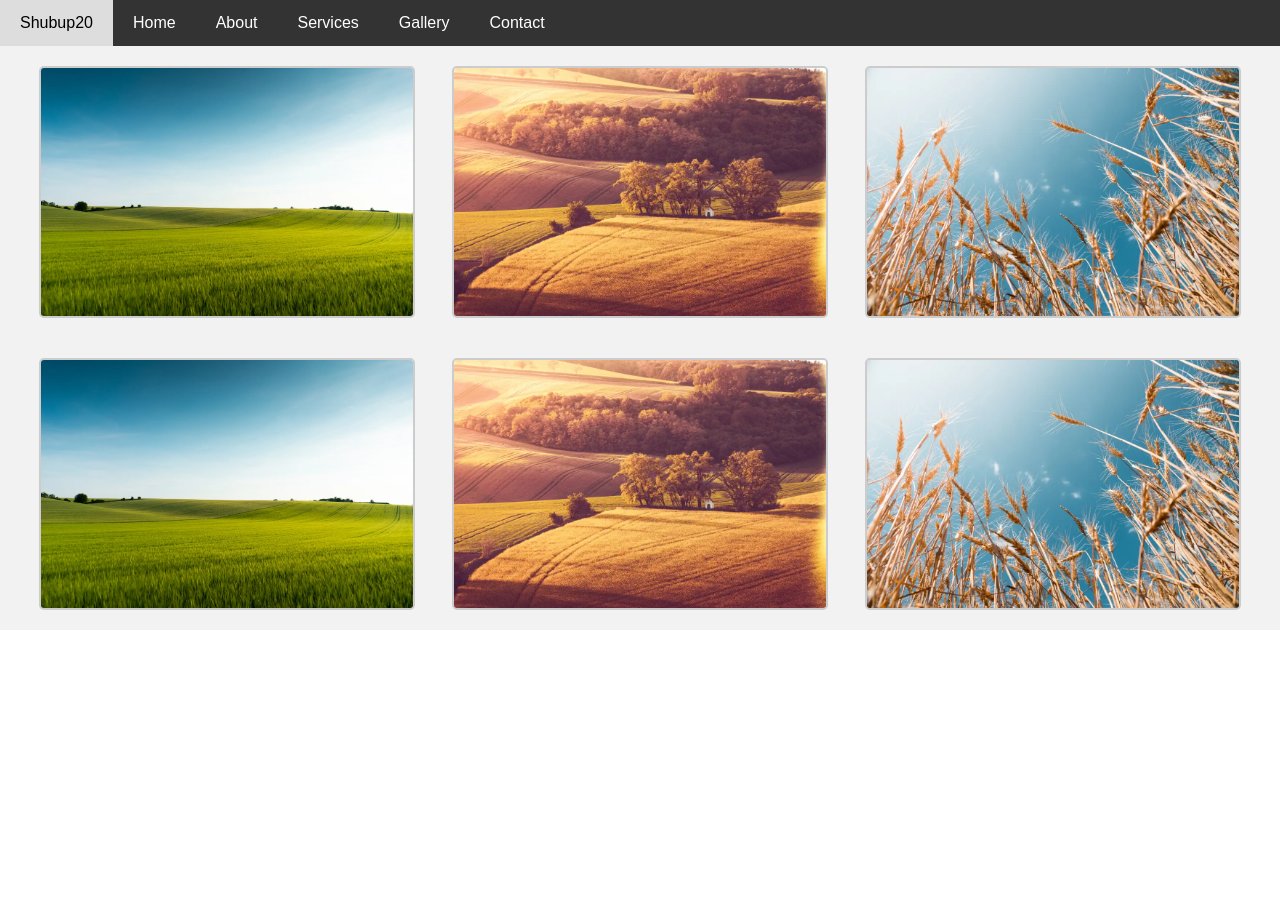
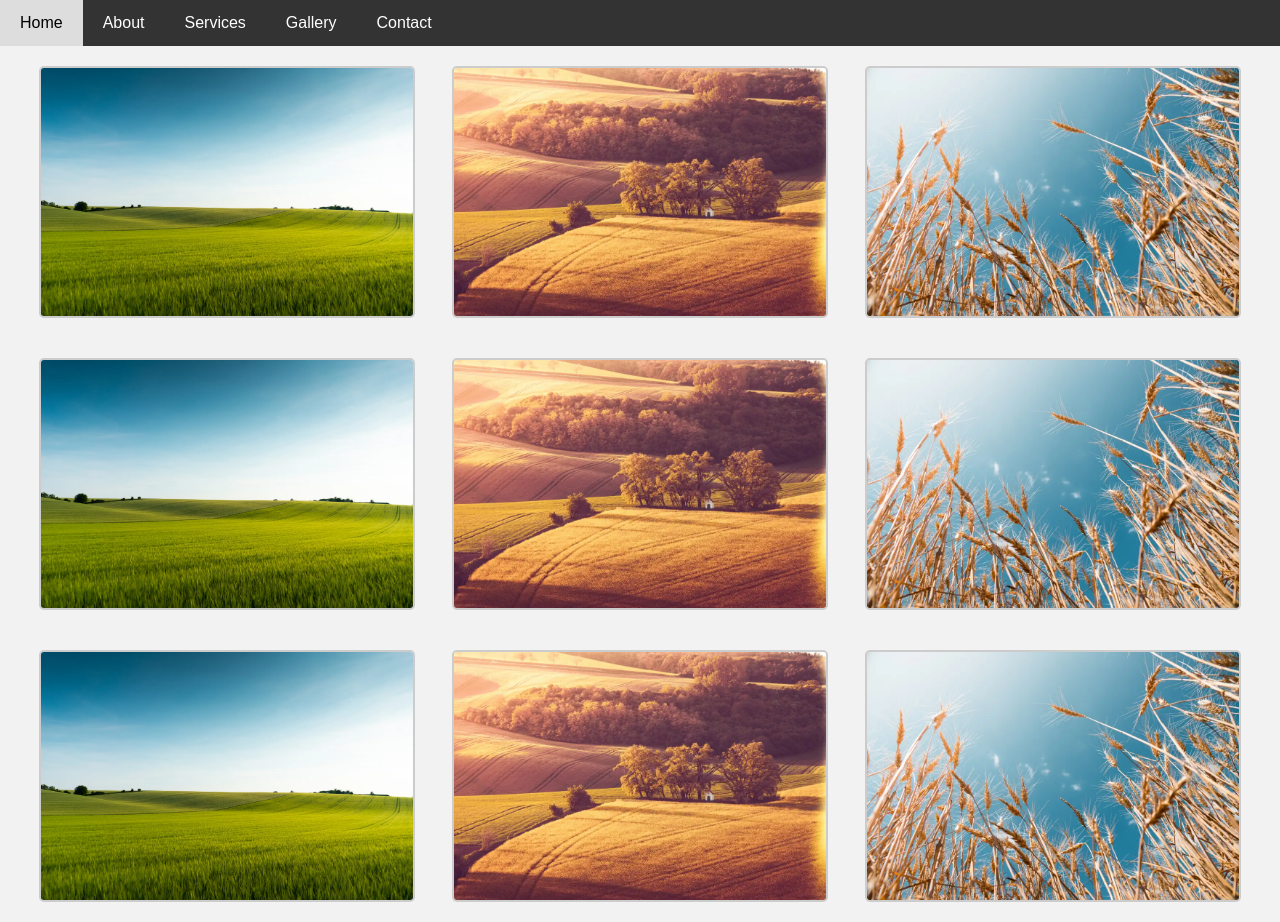
Before and after one commit to Shubup20/Demo-website, a plain HTML site: page index.html in a window 1280 px wide. Before the commit the page ends 800 px from the top, so only its background shows below. Drawn offline with Linux system fonts and the light colour scheme.

Commit message:
changes in index file

```diff
--- a/index.html
+++ b/index.html
@@ -51,7 +51,6 @@
 
     <!-- Navigation Bar -->
     <div class="navbar">
-        <a href="#Shubup20">Shubup20</a>
         <a href="#home">Home</a>
         <a href="#about">About</a>
         <a href="#services">Services</a>
@@ -70,6 +69,11 @@
         <img src="images/nature 2.jpg" alt="Image 2">
         <img src="images/nature 3.jpg" alt="Image 3">
     </div>
+    <div class="image-container">
+        <img src="images/nature 1.jpg" alt="Image 1">
+        <img src="images/nature 2.jpg" alt="Image 2">
+        <img src="images/nature 3.jpg" alt="Image 3">
+    </div>
 
 </body>
 </html>
```
